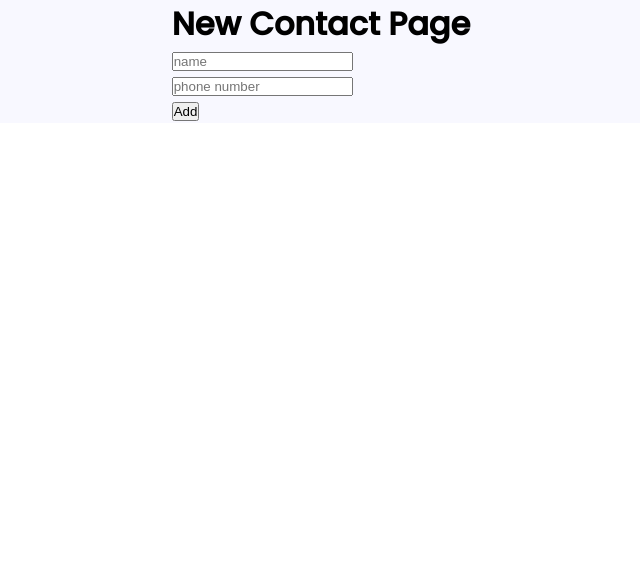
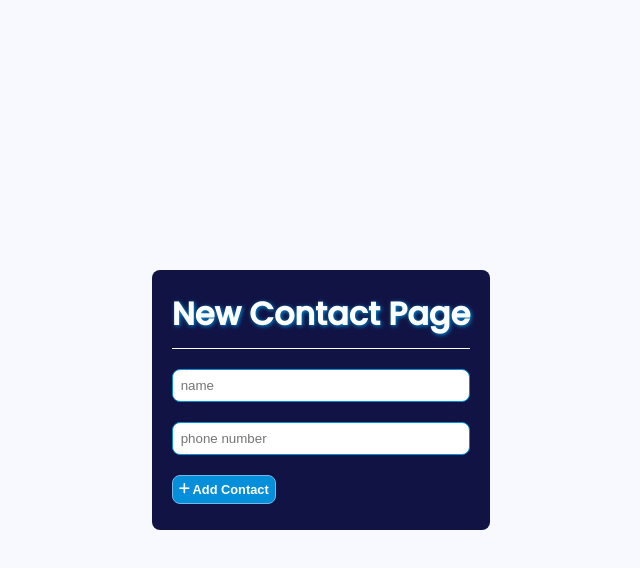
Before and after one commit to Ziba-Hemmati/JsonServer, a React (Vite) app: page /new-contact in a window 1280 px wide. Shown: the top 568 px of the page, without its empty margins (319-959 px from the left). Built offline with nearby package versions, Linux system fonts and the light colour scheme; a web font is replaced by a local one.

Commit message:
feat: add new contact styles

```diff
--- a/src/components/ContactForm.jsx
+++ b/src/components/ContactForm.jsx
@@ -1,7 +1,7 @@
 import { useState } from "react";
 import { useNavigate } from "react-router-dom";
 import axios from "axios";
-
+import "../styles/contact-form.scss"
 const CONTACTS_API = "http://localhost:3000/contacts";
 
 const ContactForm = () => {
@@ -33,8 +33,8 @@ const ContactForm = () => {
 
   return (
     <div>
-      <form onSubmit={handleSubmit}>
-        <div>
+      <form className="form" onSubmit={handleSubmit}>
+        <div className="form-item">
           <input
             placeholder="name"
             type="text"
@@ -43,7 +43,7 @@ const ContactForm = () => {
             onChange={handleChange}
           />
         </div>
-        <div>
+        <div className="form-item">
           <input
             placeholder="phone number"
             type="tel"
@@ -52,8 +52,11 @@ const ContactForm = () => {
             onChange={handleChange}
           />
         </div>
-        <div>
-          <button type="submit">Add</button>
+        <div className="form-item">
+          <button type="submit">
+            <i className="fa-solid fa-plus"></i>
+            <span>Add Contact</span>
+          </button>
         </div>
       </form>
     </div>
--- a/src/pages/Home.jsx
+++ b/src/pages/Home.jsx
@@ -8,6 +8,7 @@ const Home = () => {
   };
 
   return (
+    <div className="card-container">
       <div className="card">
         <div className="card__header">
           <h1>Contact List</h1>
@@ -20,6 +21,7 @@ const Home = () => {
           <ContactList />
         </div>
       </div>
+    </div>
   );
 };
 
--- a/src/pages/NewContact.jsx
+++ b/src/pages/NewContact.jsx
@@ -1,10 +1,14 @@
 import ContactForm from "../components/ContactForm";
-
+import "../styles/new-contact.scss";
 const NewContact = () => {
   return (
-    <div>
-      <h1>New Contact Page</h1>
-      <ContactForm />
+    <div className="card-container">
+      <div className="new-contact-card">
+        <div className="new-contact__header">
+          <h1>New Contact Page</h1>
+        </div>
+        <ContactForm />
+      </div>
     </div>
   );
 };
--- a/src/styles/_mixin.scss
+++ b/src/styles/_mixin.scss
@@ -10,7 +10,6 @@
   border-radius: 8px;
   padding: 6px;
   background-color: $borderColor;
-  outline: none;
   transition: 0.4s;
   font-size: 0.8rem;
   font-weight: bold;
--- a/src/styles/contact-form.scss
+++ b/src/styles/contact-form.scss
@@ -0,0 +1,23 @@
+@import "./mixin";
+@import "./variables";
+
+.form {
+  input {
+    width: 100%;
+    padding: 8px;
+    border: 1px solid $borderColor;
+    border-radius: 8px;
+  }
+  button {
+    @include button;
+    @include displayFlex(space-between);
+    &:hover {
+      color: $secondaryBackgroundColor;
+      background-color: $primaryBackgroundColor;
+    }
+  }
+}
+.form-item {
+  margin: 20px 0 6px;
+
+}
--- a/src/styles/contact.scss
+++ b/src/styles/contact.scss
@@ -9,6 +9,9 @@
   }
   p {
     color: $textColor;
+    &:hover {
+      color: #ccc;
+    }
   }
   button {
     @include icons;
--- a/src/styles/home.scss
+++ b/src/styles/home.scss
@@ -17,9 +17,12 @@
     @include button;
     @include displayFlex(space-between);
     margin: 10px 0 20px;
-    &:hover{
-        color: $secondaryBackgroundColor;
-        background-color: $primaryBackgroundColor;
+    &:hover {
+      color: $secondaryBackgroundColor;
+      background-color: $primaryBackgroundColor;
     }
   }
 }
+.card-container {
+  height: 100vh;
+}
--- a/src/styles/main.scss
+++ b/src/styles/main.scss
@@ -7,6 +7,7 @@
   margin: 0;
   box-sizing: border-box;
   text-decoration: none;
+  outline: none;
 }
 html {
   font-family: $primaryFontFamily;
--- a/src/styles/new-contact.scss
+++ b/src/styles/new-contact.scss
@@ -0,0 +1,22 @@
+@import "./variables";
+@import "./mixin";
+
+.new-contact-card {
+  color: #fff;
+  padding: 20px;
+  margin: 20px;
+  border-radius: 8px;
+  background-color: $secondaryBackgroundColor;
+  h1 {
+    text-shadow: 1px 1px 4px $borderColor;
+    margin-bottom: 10px;
+  }
+}
+.new-contact__header {
+  border-bottom: 1px solid $textColor;
+}
+.card-container {
+  height: 100vh;
+  display: flex;
+  align-items: center;
+}
```
Lines whose indentation alone changed are shown as unchanged.
